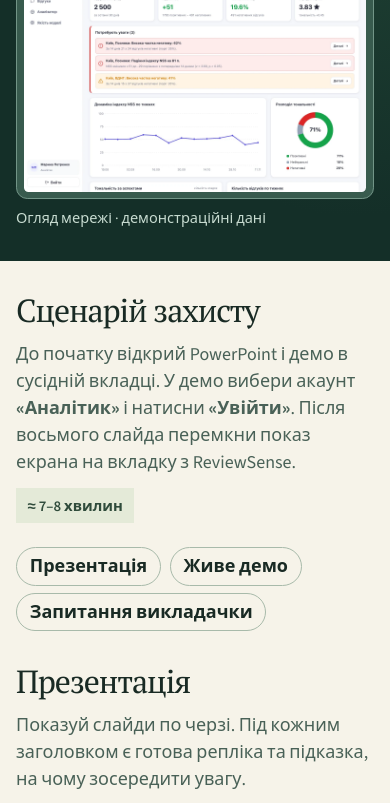
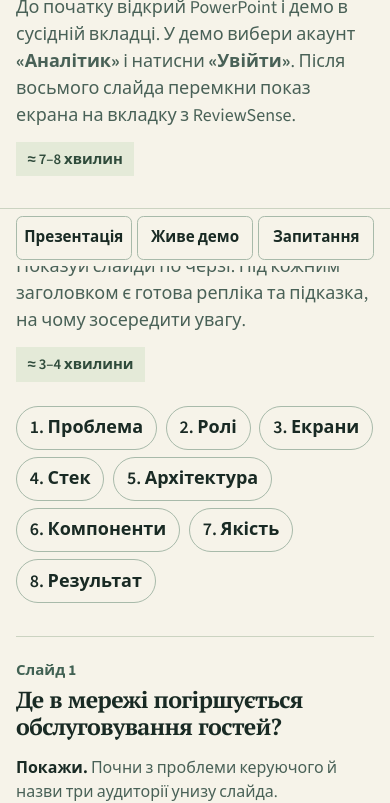
Before and after one commit to bl1nkless/frontend-labs, a plain HTML site: page stem-defense/index.html in a window 390 px wide. Shown: the part 578-1381 px from the top of the page. Drawn offline with nearby package versions, Linux system fonts and the light colour scheme.

Commit message:
Make the ReviewSense defense script easier to use on phones

```diff
--- a/stem-defense/defense.css
+++ b/stem-defense/defense.css
@@ -83,15 +83,49 @@ details p { margin: .65rem 0 0 1.25rem; }
 }
 @media (max-width: 710px) {
   .wrap { width: calc(100% - 2rem); }
-  .cover { padding-block: 1rem 2rem; }
+  .cover { padding-block: 1rem 1.65rem; }
   .topline { flex-wrap: wrap; gap: .3rem 1rem; }
   .brand { font-size: 1.16rem; flex-wrap: wrap; gap: .25rem .65rem; }
-  .intro { grid-template-columns: 1fr; padding-top: 2rem; }
-  .intro h1 { font-size: clamp(3.15rem, 10vw, 5rem); }
-  main { padding-block: 2rem 4rem; }
+  .intro { grid-template-columns: 1fr; padding-top: 1.6rem; }
+  .intro h1 { font-size: clamp(3rem, 10vw, 4.5rem); }
+  .intro-copy p { margin-top: 1rem; }
+  .intro-links { margin-top: 1.1rem; }
+  .cover-figure { display: none; }
+  main { padding-block: 1.65rem calc(5.25rem + env(safe-area-inset-bottom, 0px)); }
+  .section-nav {
+    position: fixed;
+    z-index: 2;
+    inset: auto 0 0;
+    padding: .4rem 1rem calc(.4rem + env(safe-area-inset-bottom, 0px));
+    border-top: 1px solid var(--line);
+    background: var(--paper);
+  }
+  .section-nav .steps {
+    display: grid;
+    grid-template-columns: repeat(3, minmax(0, 1fr));
+    gap: .35rem;
+    margin: 0;
+  }
+  .section-nav .steps a {
+    justify-content: center;
+    padding-inline: .25rem;
+    border-radius: .4rem;
+    font-size: .95rem;
+    text-align: center;
+  }
+  .steps a, .button {
+    display: flex;
+    align-items: center;
+    min-height: 44px;
+  }
+  .button { display: inline-flex; }
+  #presentation, #live-demo { margin-top: 1.8rem; }
   .scene { grid-template-columns: 1fr; padding-block: 1.4rem 1.8rem; }
-  .scene-head { grid-template-columns: 1fr; gap: .25rem; }
+  .scene-head { grid-template-columns: 1fr; gap: .3rem; }
   .scenario-head { display: grid; gap: .8rem; }
   .duration { justify-self: start; }
+  .cue { font-size: 1rem; }
+  blockquote { font-size: 1.2rem; line-height: 1.55; padding-left: .8rem; }
+  .copy, summary { min-height: 44px; }
 }
 @media (prefers-reduced-motion: reduce) { html { scroll-behavior: auto; } }
--- a/stem-defense/index.html
+++ b/stem-defense/index.html
@@ -9,7 +9,7 @@
   <link rel="preconnect" href="https://fonts.googleapis.com">
   <link rel="preconnect" href="https://fonts.gstatic.com" crossorigin>
   <link href="https://fonts.googleapis.com/css2?family=PT+Serif:wght@400;700&family=Source+Sans+3:wght@400;500;600;700&display=swap" rel="stylesheet">
-  <link rel="stylesheet" href="defense.css">
+  <link rel="stylesheet" href="defense.css?v=2">
   <script src="defense.js" defer></script>
 </head>
 <body>
@@ -47,11 +47,11 @@
       </div>
       <p class="duration">≈ 7–8 хвилин</p>
     </div>
-    <nav aria-label="Частини захисту">
+    <nav class="section-nav" aria-label="Частини захисту">
       <ol class="steps">
         <li><a href="#presentation">Презентація</a></li>
         <li><a href="#live-demo">Живе демо</a></li>
-        <li><a href="#questions-title">Запитання викладачки</a></li>
+        <li><a href="#questions-title">Запитання</a></li>
       </ol>
     </nav>
 
```
